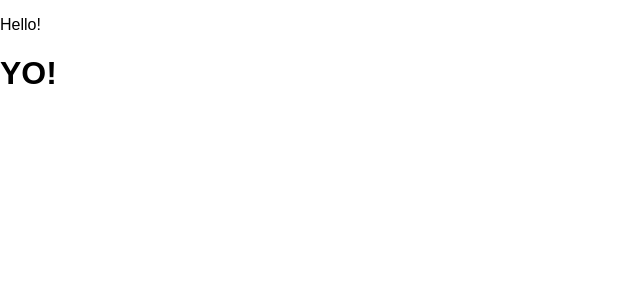
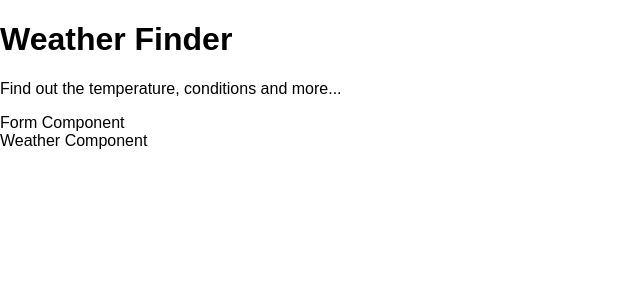
Before and after one commit to kkuberra/my-weather-app, a React (Create React App) app: page / in a window 1280 px wide. Shown: the top 300 px of the page, without its empty margins (0-640 px from the left). Built offline with nearby package versions, Linux system fonts and the light colour scheme.

Commit message:
set needed components

```diff
--- a/src/App.js
+++ b/src/App.js
@@ -1,11 +1,17 @@
 import React from 'react';
+
+
+import Titles from './components/Titles';
+import Form from './components/Form';
+import Weather from './components/Weather';
 
 class App extends React.Component {
   render() {
     return (
       <div>
-      <p>Hello!</p>
-      <h1>YO!</h1>
+        <Titles />
+        <Form />
+        <Weather />
       </div>
     )
   }
--- /dev/null
+++ b/src/components/Form.js
@@ -0,0 +1,11 @@
+import React from 'react';
+
+class Form extends React.Component {
+    render() {
+        return (
+            <div>Form Component</div>
+        );
+    }
+}
+
+export default Form;
--- a/src/components/Titles.js
+++ b/src/components/Titles.js
@@ -11,4 +11,4 @@
     }
 }
 
-export default Titles
+export default Titles;
--- /dev/null
+++ b/src/components/Weather.js
@@ -0,0 +1,11 @@
+import React from 'react';
+
+class Weather extends React.Component {
+    render() {
+        return (
+            <div>Weather Component</div>
+        );
+    }
+}
+
+export default Weather;
```
